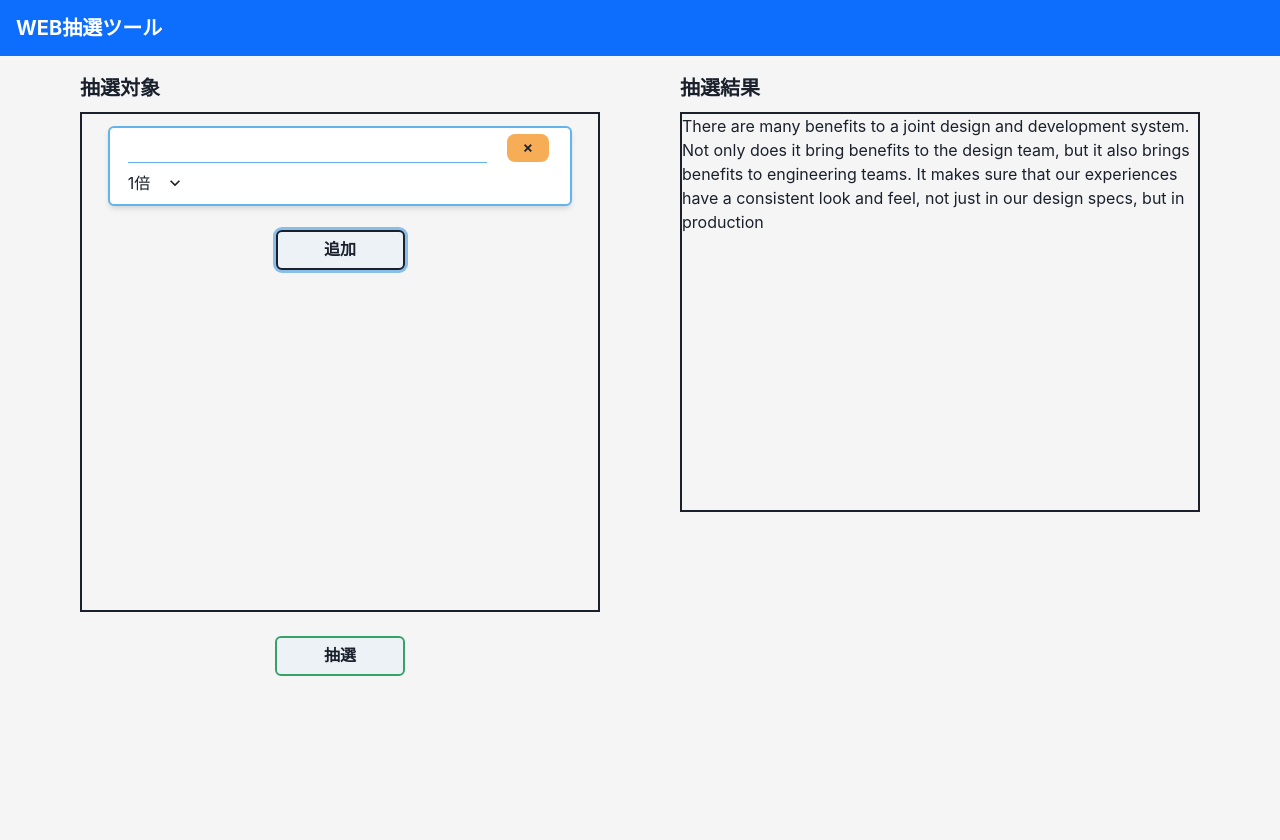
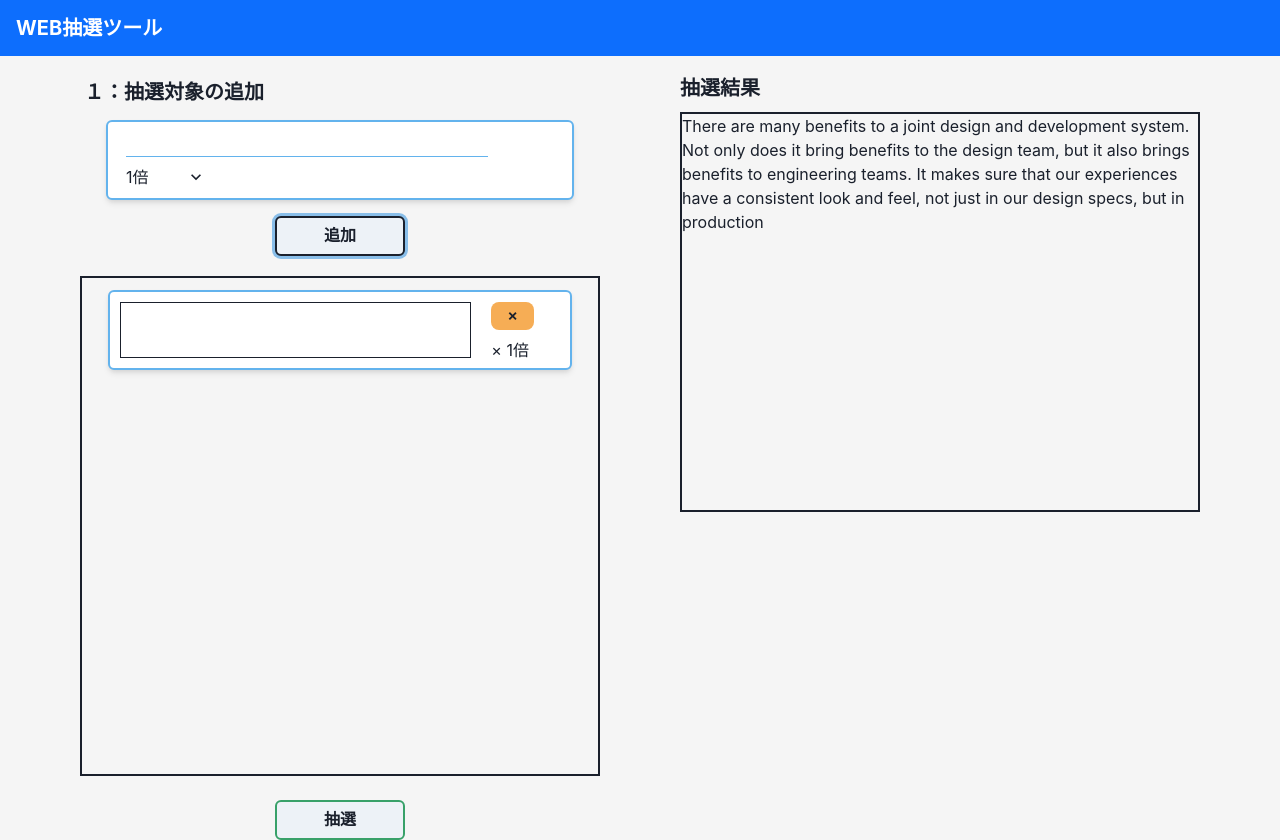
Before and after one commit to mojako1195/lottery_tool, a React (Create React App) app: page / in a window 1280 px wide. Both pictures are taken after a click on the button "追加". Before the commit the page ends 800 px from the top, so only its background shows below. Built offline with nearby package versions, Linux system fonts and the light colour scheme.

Commit message:
「重み」を文字列化、もろもろ修正

```diff
--- a/src/App.tsx
+++ b/src/App.tsx
@@ -9,13 +9,27 @@ import {
   Input,
   Select,
   Text,
+  Grid,
+  GridItem,
 } from "@chakra-ui/react";
-import { useState, useCallback } from "react";
+import { useState, useCallback, ChangeEvent } from "react";
 import { useChusenList } from "./hooks/useChusenList";
 
 export const App = () => {
   // カスタムフックから取得
   const { chusens, addChusen, deleteChusen } = useChusenList();
+  // 入力値
+  const [text, setText] = useState<string>("");
+  // 重み
+  const [omomi, setOmomi] = useState<string>("1");
+
+  const onChangeText = (e: ChangeEvent<HTMLInputElement>) => {
+    setText(e.target.value);
+  };
+  const onChangetOmomi = (e: ChangeEvent<HTMLSelectElement>) => {
+    setOmomi(e.target.value);
+    console.log(e);
+  };
 
   // 削除ボタン
   const onClickDelete = useCallback(
@@ -27,7 +41,7 @@ export const App = () => {
 
   // 追加ボタン
   const onClickAdd = () => {
-    addChusen("", 1);
+    addChusen("", "1");
   };
 
   const scrollBoxStyles = {
@@ -48,9 +62,56 @@ export const App = () => {
           spacing={{ sm: "50px", md: "80px" }}
         >
           <Box>
-            <Heading as="h4" size="md">
-              抽選対象
+            <Heading m={1} as="h4" size="md">
+              １：抽選対象の追加
             </Heading>
+            <Center>
+              <Box
+                p={1.5}
+                mt={3}
+                w="90%"
+                h="20"
+                border="2px"
+                borderColor="blue.300"
+                shadow="md"
+                rounded="md"
+                bg="white"
+              >
+                <Input
+                  variant="flushed"
+                  size="sm"
+                  w="80%"
+                  mt={-1.5}
+                  ml={3}
+                  value={text}
+                  onChange={onChangeText}
+                />
+                <Select
+                  variant="unstyled"
+                  w="20%"
+                  ml={3}
+                  mt={2}
+                  onChange={onChangetOmomi}
+                >
+                  <option value="1">1倍</option>
+                  <option value="2">2倍</option>
+                  <option value="3">3倍</option>
+                  <option value="4">4倍</option>
+                  <option value="5">5倍</option>
+                </Select>
+              </Box>
+            </Center>
+            <Center mt={4} mb={5}>
+              <Button
+                w="25%"
+                h="10"
+                border="2px"
+                borderRadius="md"
+                onClick={onClickAdd}
+              >
+                追加
+              </Button>
+            </Center>
             <Box
               p={0}
               mt={3}
@@ -72,17 +133,21 @@ export const App = () => {
                     rounded="md"
                     bg="white"
                   >
-                    <Input
-                      variant="flushed"
-                      placeholder={chusen.title}
-                      size="sm"
-                      w="80%"
-                      mt={-1.5}
-                      ml={3}
-                    />
+                    <Grid
+                      h="20"
+                      templateRows="repeat(2, 1fr)"
+                      templateColumns="repeat(5, 1fr)"
+                      gap={4}
+                    >
+                      <GridItem rowSpan={2} colSpan={4}>
+                        <Box mt={1} ml={1} h="70%" border="1px">
+                          {chusen.title}
+                        </Box>
+                      </GridItem>
+                      <GridItem colSpan={1}>
                         <Button
-                      ml={5}
                           h="7"
+                          m={1}
                           rounded="lg"
                           bg="orange.300"
                           _hover={{ bg: "orange.200" }}
@@ -90,27 +155,16 @@ export const App = () => {
                         >
                           ×
                         </Button>
-                    <Select variant="unstyled" w="15%" ml={3} mt={2}>
-                      <option value="1">1倍</option>
-                      <option value="2">2倍</option>
-                      <option value="3">3倍</option>
-                      <option value="4">4倍</option>
-                      <option value="5">5倍</option>
-                    </Select>
+                      </GridItem>
+                      <GridItem colSpan={1}>
+                        <Box h="7" ml={1} mt={-3}>
+                          × {chusen.omomi}倍
+                        </Box>
+                      </GridItem>
+                    </Grid>
                   </Box>
                 </Center>
               ))}
-              <Center mt={6} mb={3}>
-                <Button
-                  w="25%"
-                  h="10"
-                  border="2px"
-                  borderRadius="md"
-                  onClick={onClickAdd}
-                >
-                  追加
-                </Button>
-              </Center>
             </Box>
             <Center mt={6}>
               <Button w="25%" h="10" border="2px" borderColor="green.500">
--- a/src/hooks/useChusenList.ts
+++ b/src/hooks/useChusenList.ts
@@ -8,7 +8,7 @@ export const useChusenList = () => {
 
   // リスト追加
   const addChusen = useCallback(
-    (title: string, omomi: number) => {
+    (title: string, omomi: string) => {
       const newChusens = [...chusens];
       const chusen: ChusenList = {
         title: title,
--- a/src/types/chusenList.ts
+++ b/src/types/chusenList.ts
@@ -1,4 +1,4 @@
 export type ChusenList = {
   title: string;
-  omomi: number;
+  omomi: string;
 };
```
Lines whose indentation alone changed are shown as unchanged.
